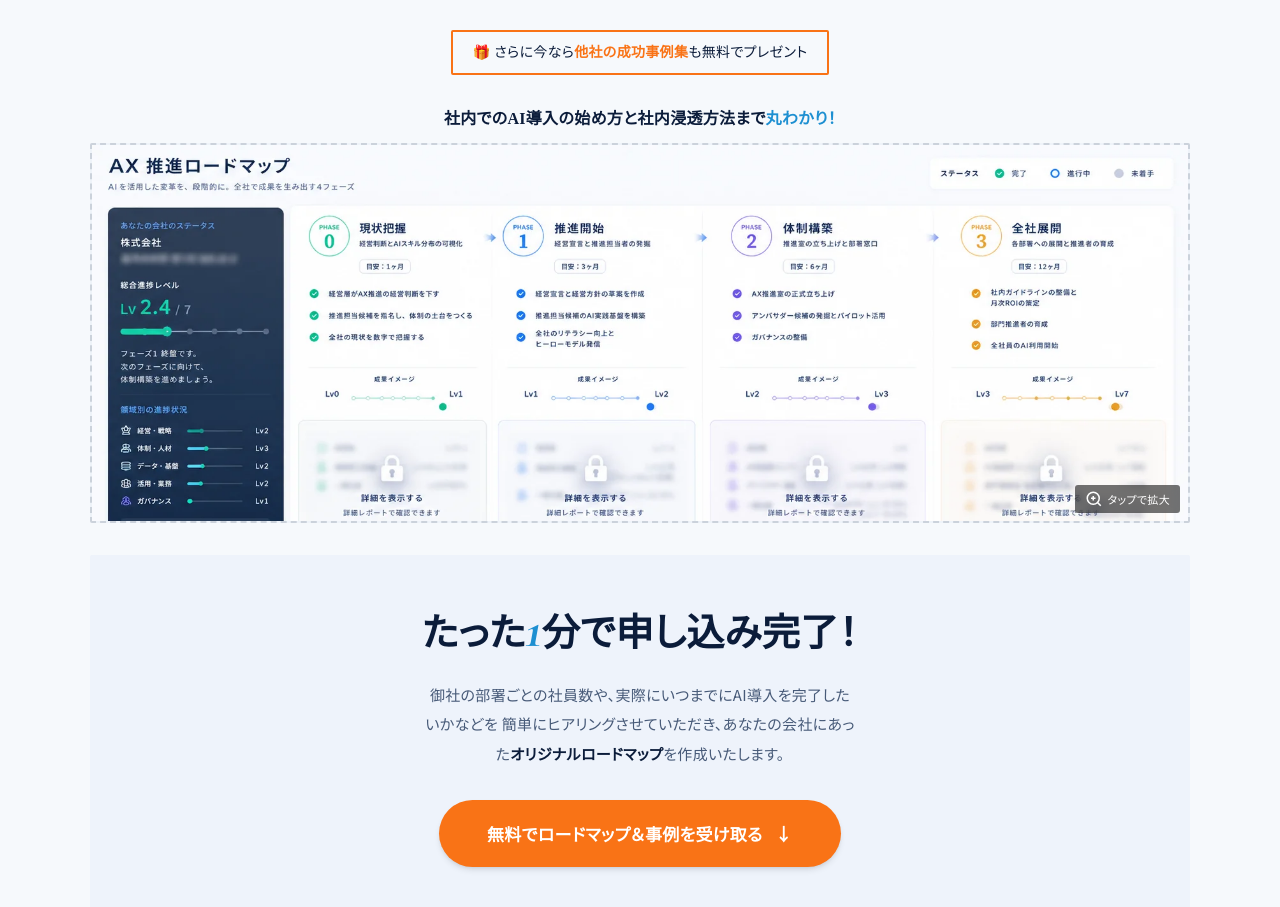
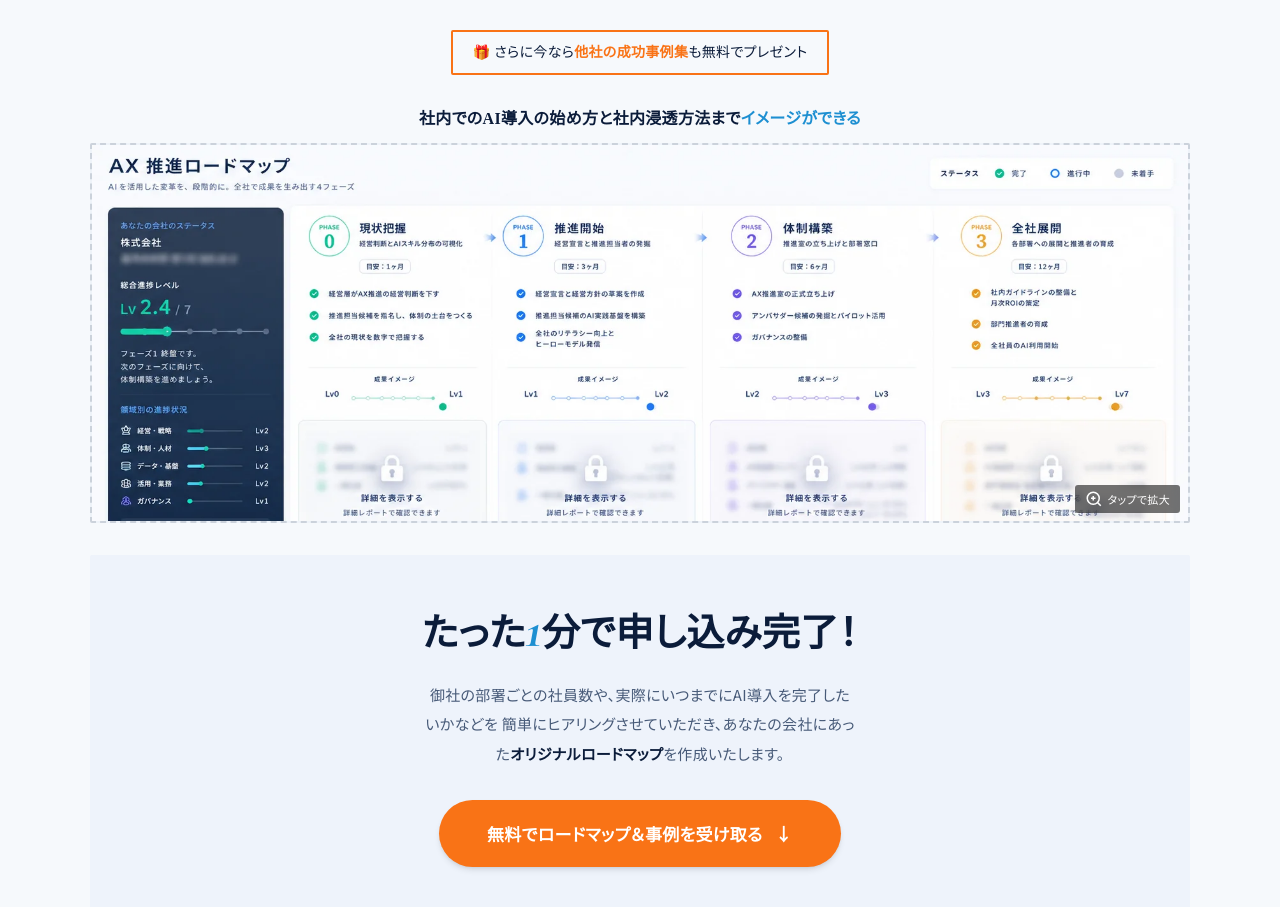
Before and after one commit to spotsuku/neo-aiseminar, a React (Vite) app: page / in a window 1280 px wide. Shown: the part 1402-2309 px from the top of the page. Built offline with nearby package versions, Linux system fonts and the light colour scheme; no server answers; a web font is replaced by a local one.

Commit message:
Update caption: 丸わかり → イメージができる

```diff
--- a/src/sections/FreeRoadmap.jsx
+++ b/src/sections/FreeRoadmap.jsx
@@ -30,7 +30,7 @@ export function FreeRoadmap() {
 
         {/* Roadmap image area */}
         <p className="text-center font-mincho font-bold text-ink text-[14px] md:text-[16px] mb-3">
-          社内でのAI導入の始め方と社内浸透方法まで<span className="text-vermilion">丸わかり！</span>
+          社内でのAI導入の始め方と社内浸透方法まで<span className="text-vermilion">イメージができる</span>
         </p>
         <div className="border-2 border-dashed border-ink/15 rounded-sm mb-8 bg-paper-soft overflow-x-auto">
           <LightboxTrigger src="assets/roadmap.png" alt="AX推進ロードマップ" className="block" style={{minWidth:"858px"}}>
```
